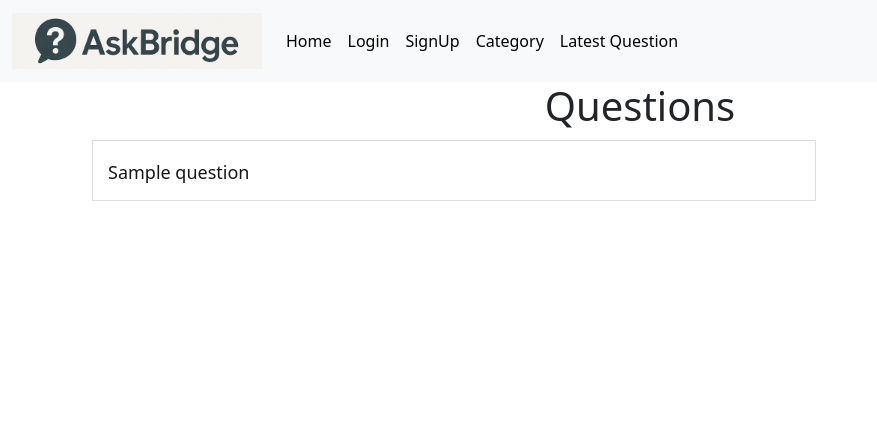
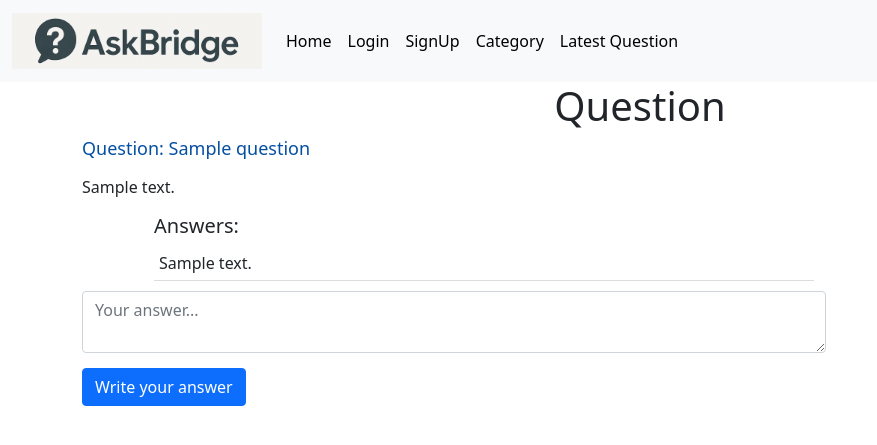
Before and after one commit to arshpanesar01/ask-bridge, a PHP site: page /?q-id=1 in a window 1280 px wide. Shown: the top 445 px of the page, without its empty margins (0-877 px from the left). Run offline with PHP 8.4, Linux system fonts and the light colour scheme; tables that the repository leaves empty or names only in its code hold one stand-in row (values such as "Sample post").

Commit message:
answer feature

```diff
--- /dev/null
+++ b/client/answers.php
@@ -0,0 +1,15 @@
+<div class="container">
+<div class="offset-sm-1">
+<h5>Answers: </h5>
+<?php
+
+$query="select * from answers where question_id=$qid";
+$result=$conn ->query($query);
+foreach ($result as $row) {
+    $answer= $row['answer'];
+    echo "<div class='answer-wrapper'>$answer</div>";
+}
+
+?>
+</div>
+</div>
--- /dev/null
+++ b/client/question-details.php
@@ -0,0 +1,19 @@
+<div class="container">
+    <h1 class="heading">Question</h1>
+    <div class="col-8">
+    <?php
+include("./common/db.php");
+$query= "select * from questions where id= $qid";
+$result = $conn->query($query);
+$row = $result->fetch_assoc();
+echo "<h4 class='margin-bottom-15 question-title'>Question: ".$row['title']."</h4>
+<p class='margin-bottom-15'>".$row['description']."</p>";
+ include("answers.php")
+?>
+<form action="./server/requests.php" method="post">
+<input type="hidden"name = "question_id"value="<?php echo $qid?>">
+<textarea class = "form-control margin-bottom-15"placeholder="Your answer..."name="answer" id=""></textarea>
+<button class = "btn btn-primary margin-bottom-15">Write your answer</button>
+</form>
+</div>
+</div>
--- a/client/questions.php
+++ b/client/questions.php
@@ -8,8 +8,9 @@
     $result = $conn->query($query);
     foreach ($result as $row) {
         $title = $row['title'];
-       echo "<div class='question-list'>
-       <h4><a href '#'>$title</a></h4>
+        $id = $row['id'];
+       echo "<div class='row question-list'>
+       <h4><a href ='?q-id=$id'>$title</a></h4>
        </div>";
 
 
--- a/index.php
+++ b/index.php
@@ -19,7 +19,12 @@
     }
     elseif(isset($_GET['ask'])) {
        include('./client/ask.php');
-    }else {
+    }
+    elseif(isset($_GET['q-id'])) {
+        $qid=$_GET['q-id'];
+       include('./client/question-details.php');
+    }
+    else {
         include('./client/questions.php');
     }
 ?>
--- a/public/style.css
+++ b/public/style.css
@@ -17,8 +17,14 @@ a{
     margin: 0;
     padding: 0;
 }
-.question-list a{
+.question-list a,.question-title{
     font-size: 18px;
 text-decoration: none;
-color: rgb(24, 23, 23) !important;
+color: rgb(5, 79, 163) !important;
 }
+
+.answer-wrapper{
+border-bottom: 1px solid #ddd;
+margin-bottom: 10px;
+padding: 5px;
+}
```
Also changed, not shown: server/requests.php (+20 -1 lines).
